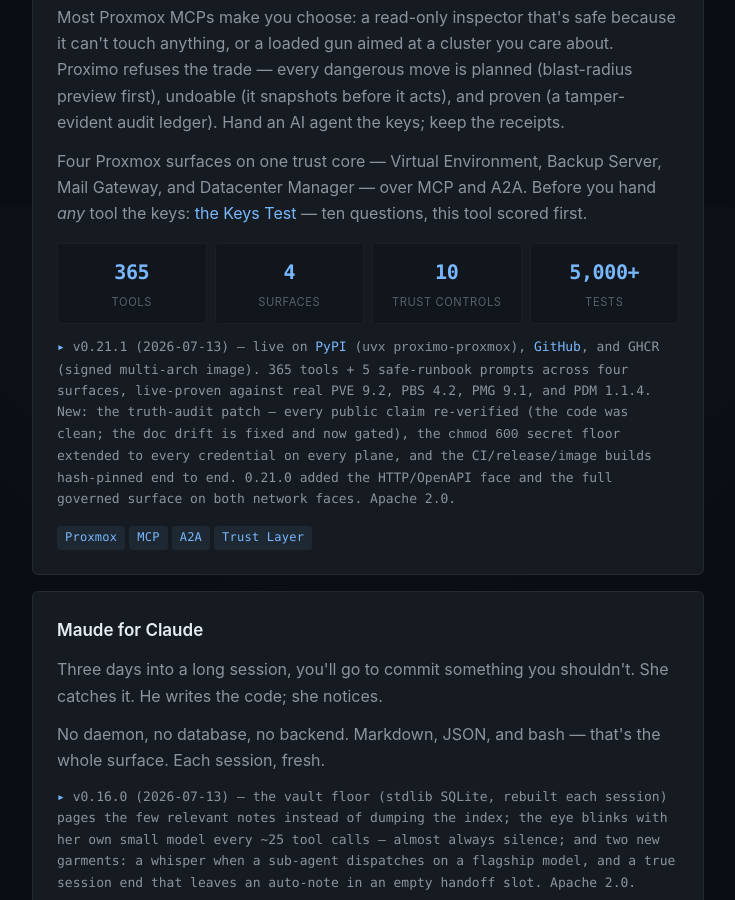
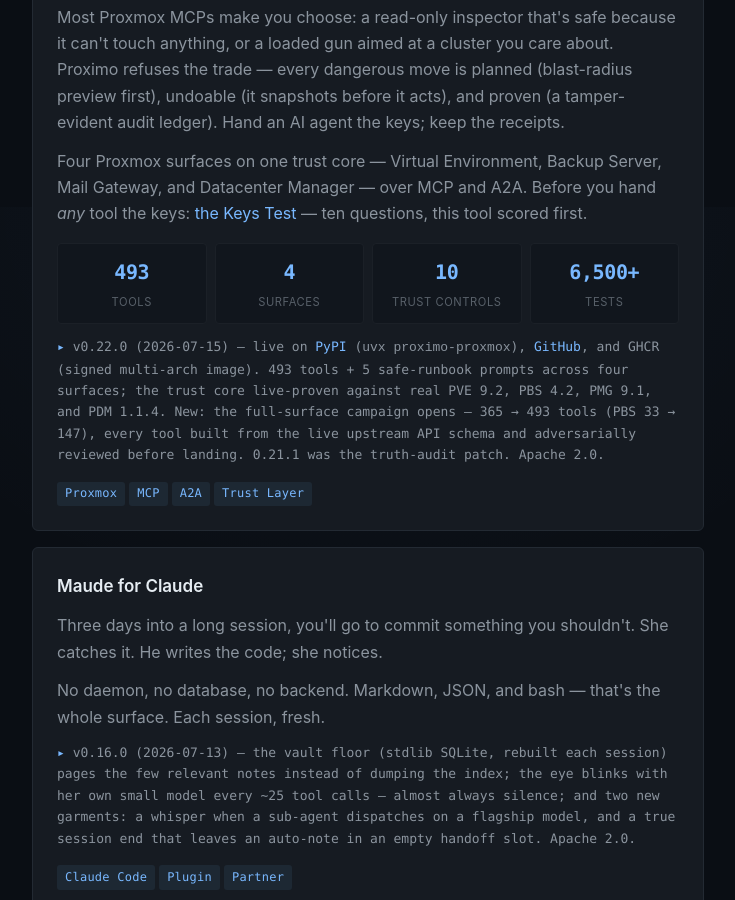
Before and after one commit to john-broadway/john-broadway.github.io, a Jekyll site: the page built from index.html, in a window 1280 px wide and 900 px high, scrolled down 1593 px. Shown: the whole window, without its empty margins (272-1007 px from the left). Built offline with Jekyll 4.4.1, drawn with Linux system fonts in a browser that asks for light colours.

Commit message:
Proximo card -> v0.22.0: stat tiles 493/6,500+ + status line

```diff
--- a/index.html
+++ b/index.html
@@ -46,12 +46,12 @@
     <p>Most Proxmox MCPs make you choose: a read-only inspector that's safe because it can't touch anything, or a loaded gun aimed at a cluster you care about. Proximo refuses the trade &mdash; every dangerous move is planned (blast-radius preview first), undoable (it snapshots before it acts), and proven (a tamper-evident audit ledger). Hand an AI agent the keys; keep the receipts.</p>
     <p>Four Proxmox surfaces on one trust core &mdash; Virtual Environment, Backup Server, Mail Gateway, and Datacenter Manager &mdash; over MCP and A2A. Before you hand <em>any</em> tool the keys: <a href="/keys-test/">the Keys Test</a> &mdash; ten questions, this tool scored first.</p>
     <div class="stats">
-      <div class="stat"><div class="num">365</div><div class="label">tools</div></div>
+      <div class="stat"><div class="num">493</div><div class="label">tools</div></div>
       <div class="stat"><div class="num">4</div><div class="label">surfaces</div></div>
       <div class="stat"><div class="num">10</div><div class="label">trust controls</div></div>
-      <div class="stat"><div class="num">5,000+</div><div class="label">tests</div></div>
+      <div class="stat"><div class="num">6,500+</div><div class="label">tests</div></div>
     </div>
-    <p class="status">v0.21.1 (2026-07-13) &mdash; live on <a href="https://pypi.org/project/proximo-proxmox/">PyPI</a> (<code>uvx proximo-proxmox</code>), <a href="https://github.com/john-broadway/proximo">GitHub</a>, and GHCR (signed multi-arch image). 365 tools + 5 safe-runbook prompts across four surfaces, live-proven against real PVE 9.2, PBS 4.2, PMG 9.1, and PDM 1.1.4. New: the truth-audit patch &mdash; every public claim re-verified (the code was clean; the doc drift is fixed and now gated), the <code>chmod 600</code> secret floor extended to every credential on every plane, and the CI/release/image builds hash-pinned end to end. 0.21.0 added the HTTP/OpenAPI face and the full governed surface on both network faces. Apache 2.0.</p>
+    <p class="status">v0.22.0 (2026-07-15) &mdash; live on <a href="https://pypi.org/project/proximo-proxmox/">PyPI</a> (<code>uvx proximo-proxmox</code>), <a href="https://github.com/john-broadway/proximo">GitHub</a>, and GHCR (signed multi-arch image). 493 tools + 5 safe-runbook prompts across four surfaces; the trust core live-proven against real PVE 9.2, PBS 4.2, PMG 9.1, and PDM 1.1.4. New: the full-surface campaign opens &mdash; 365 &rarr; 493 tools (PBS 33 &rarr; 147), every tool built from the live upstream API schema and adversarially reviewed before landing. 0.21.1 was the truth-audit patch. Apache 2.0.</p>
     <div class="tags"><span>Proxmox</span><span>MCP</span><span>A2A</span><span>Trust Layer</span></div>
   </article>
 
```
